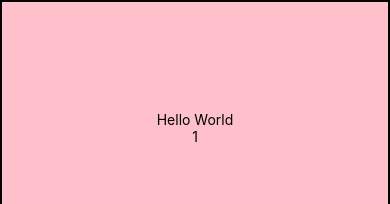
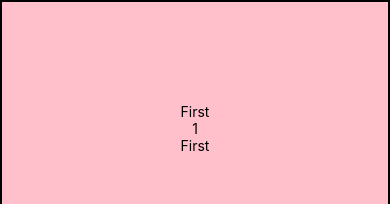
Before and after one commit to tldms0327/React, a React Native app in the folder ReactNative/react_1/: screen / in a window 390 px wide. Shown: the top 204 px of the page. Built offline with nearby package versions, Linux system fonts and the light colour scheme.

Commit message:
practice: props

```diff
--- a/ReactNative/react_1/App.js
+++ b/ReactNative/react_1/App.js
@@ -8,10 +8,11 @@
 
 import React, { Component } from 'react';
 import { View, Text, StyleSheet } from 'react-native';
+import PropsChild from './propsChild'
 
 class App extends Component {
   state = {
-    sampleText: 'Hello World',
+    sampleText: 'First',
     sampleBoolean: false, // 값을 초기화
     num: 1
   }
@@ -38,16 +39,15 @@ class App extends Component {
   changeState = () => {
     if (!this.state.sampleBoolean)  {
       this.setState({
-        sampleText: 'Text Changed',
+        sampleText: '안녕',
         sampleBoolean: true
       })
     } else {
       this.setState({
-        sampleText: 'Hello~',
+        sampleText: 'Hello',
         sampleBoolean: false
       })
     }
-
   }
 
   onAdd = () => {
@@ -61,17 +61,18 @@ class App extends Component {
     )
   }
 
-
   render() {
     return (
       <View style={styles.background}>
-        <Text onPress = {this.changeState}>
+        <Text>
           {this.state.sampleText}
           {/*this는 JS 문법으로, 상위 scope를 가리킨다. */}
         </Text>
         <Text onPress = {this.onAdd}>
           {this.state.num}
         </Text>
+        <PropsChild sText={this.state.sampleText} cState={this.changeState}/>
+        {/* 부모가 자식에게 데이터를 줄 준비는 끝! */}
       </View>
     )
   }
--- /dev/null
+++ b/ReactNative/react_1/propsChild.js
@@ -0,0 +1,28 @@
+/**
+ * Sample React Native App
+ * https://github.com/facebook/react-native
+ *
+ * @format
+ * @flow
+ */
+
+import React from 'react';
+import { View, Text} from 'react-native';
+
+//PROPS
+//읽기 전용 (부모 자식 관계가 있어야만 유의미하다), 부모의 정보를 자식에게 전달
+// 부모-> props -> 자식 컴포넌트 내에서 변하기 않고 그대로 사용됨
+// 인터페이스 느낌..인가
+
+const PropsChild = (props) => {
+    return(
+        <View>
+            <Text onPress={props.cState}>
+                {props.sText}
+            </Text>
+        </View>
+    )
+}
+
+
+export default PropsChild;
```
